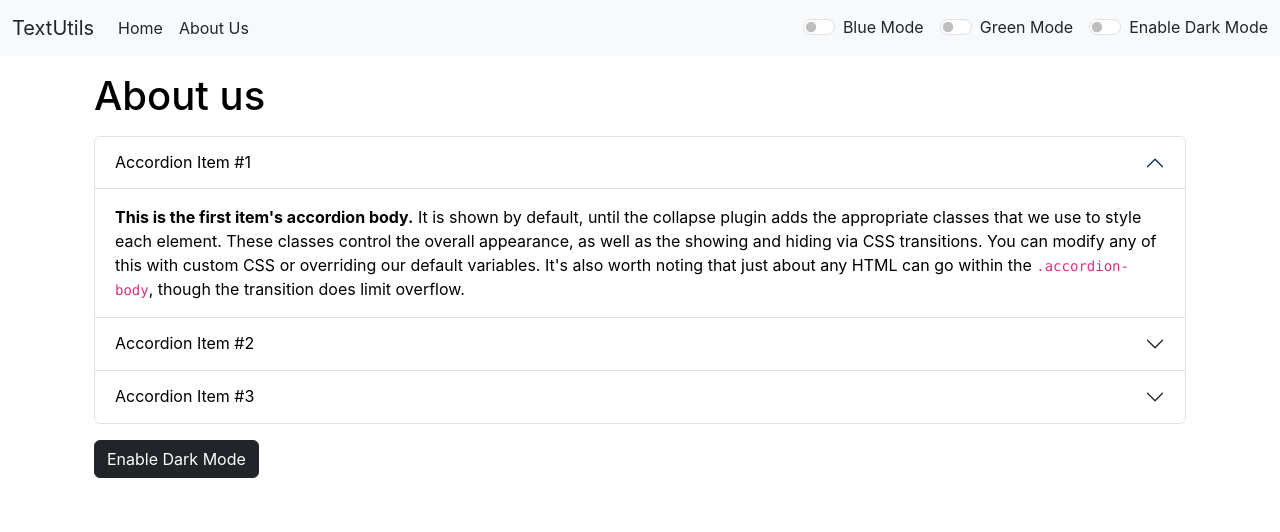
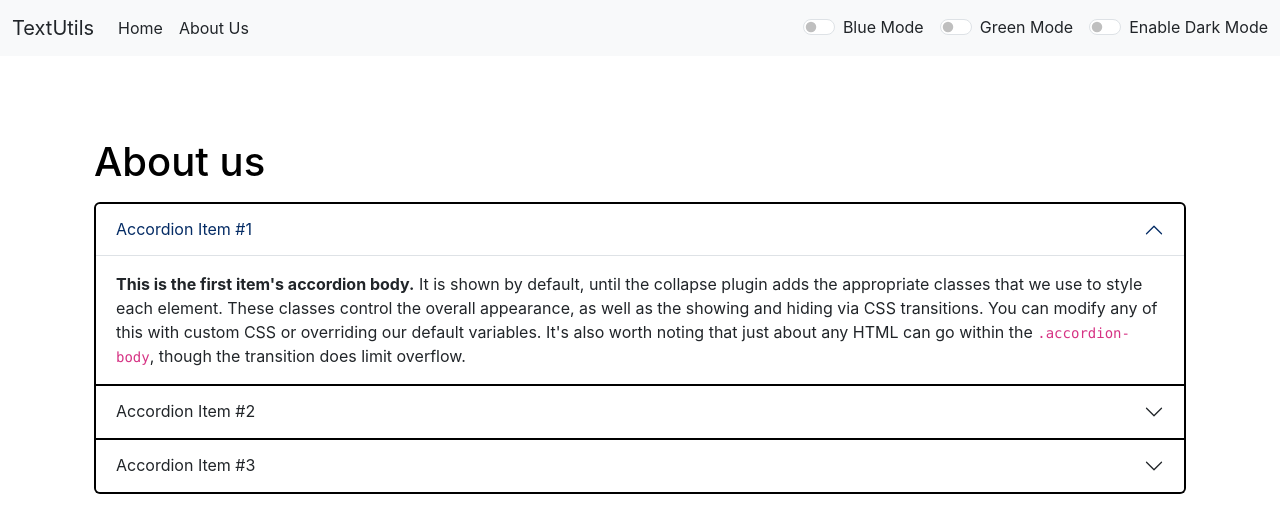
Before and after one commit to Himanish106/ProgrammingPractice, a React (Create React App) app in the folder React JS/firsttut01/: page /about in a window 1280 px wide. Shown: the top 532 px of the page. Built offline with nearby package versions, Linux system fonts and the light colour scheme.

Commit message:
React Day 6

```diff
--- a/React JS/firsttut01/package.json
+++ b/React JS/firsttut01/package.json
@@ -1 +1 @@
-{"name":"firsttut01","version":"0.1.0","private":true,"dependencies":{"@testing-library/jest-dom":"^5.17.0","@testing-library/react":"^13.4.0","@testing-library/user-event":"^13.5.0","google-translate-api":"^2.3.0","react":"^18.2.0","react-dom":"^18.2.0","react-router-dom":"^6.21.1","react-scripts":"^5.0.1","web-vitals":"^2.1.4"},"scripts":{"start":"react-scripts start","build":"react-scripts build","test":"react-scripts test","eject":"react-scripts eject"},"eslintConfig":{"extends":["react-app","react-app/jest"]},"browserslist":{"production":[">0.2%","not dead","not op_mini all"],"development":["last 1 chrome version","last 1 firefox version","last 1 safari version"]}}
+{"name":"firsttut01","version":"0.1.0","private":true,"homepage":"./", "dependencies":{"@testing-library/jest-dom":"^5.17.0","@testing-library/react":"^13.4.0","@testing-library/user-event":"^13.5.0","google-translate-api":"^2.3.0","react":"^18.2.0","react-dom":"^18.2.0","react-router-dom":"^6.21.1","react-scripts":"^5.0.1","web-vitals":"^2.1.4"},"scripts":{"start":"react-scripts start","build":"react-scripts build","test":"react-scripts test","eject":"react-scripts eject"},"eslintConfig":{"extends":["react-app","react-app/jest"]},"browserslist":{"production":[">0.2%","not dead","not op_mini all"],"development":["last 1 chrome version","last 1 firefox version","last 1 safari version"]}}
--- a/React JS/firsttut01/src/App.css
+++ b/React JS/firsttut01/src/App.css
@@ -19,3 +19,6 @@
 .bg-Success{
     background-color: #2e5736;
 }
+.accordion-item{
+    border: 2px solid black;
+}
--- a/React JS/firsttut01/src/App.js
+++ b/React JS/firsttut01/src/App.js
@@ -115,8 +115,8 @@ function App() {
       <Alert alert={alert} />
       <div className="container">
           <Routes>
-          <Route exact path="/" element={<TextForm heading="Enter your text to analyze below" />} />
-          <Route exact path="/about" element={<About />} />
+          <Route exact path="/" element={<TextForm heading="Enter your text to analyze below" mode={mode} />} />
+          <Route exact path="/about" element={<About mode={mode}/>} />
           </Routes>
       </div>
       </BrowserRouter>
--- a/React JS/firsttut01/src/Components/About.js
+++ b/React JS/firsttut01/src/Components/About.js
@@ -1,6 +1,5 @@
 import React, { useState } from "react";
-
-export default function About() {
+export default function About(props) {
   //   let myStyle = {
   //     color: "white",
   //     backgroundColor: "black",
@@ -27,11 +26,12 @@ export default function About() {
     }
   };
   return (
-    <div className="container" style={myStyle}>
-      <h1 className="my-3">About us</h1>
-      <div className="accordion" id="accordionExample" style={myStyle}>
+    <div className="container pb-4 pt-1"  style={{ backgroundColor: props.mode === 'dark' ? '#e3e2de' : props.mode ==='Success'? '#96ebad': props.mode === 'Blue'? '#acd9e3':'white' }}>
+      <h1 className="my-3" style={{color:"black"}}>About us</h1>
+      <div className="accordion" id="accordionExample"  style={{ backgroundColor: props.mode === 'dark' ? '#e3e2de' : props.mode ==='Success'? '#96ebad': props.mode === 'Blue'? '#8dc0f0':'white' }}>
         <div className="accordion-item">
           <h2 className="accordion-header">
+
             <button
               className="accordion-button"
               type="button"
@@ -39,7 +39,7 @@ export default function About() {
               data-bs-target="#collapseOne"
               aria-expanded="true"
               aria-controls="collapseOne"
-              style={myStyle}
+               style={{ backgroundColor: props.mode === 'dark' ? '#e3e2de' : props.mode ==='Success'? '#96ebad': props.mode === 'Blue'? '#8dc0f0':'white' }}
             >
               Accordion Item #1
             </button>
@@ -49,7 +49,7 @@ export default function About() {
             className="accordion-collapse collapse show"
             data-bs-parent="#accordionExample"
           >
-            <div className="accordion-body" style={myStyle}>
+            <div className="accordion-body"  style={{ backgroundColor: props.mode === 'dark' ? '#e3e2de' : props.mode ==='Success'? '#96ebad': props.mode === 'Blue'? '#8dc0f0':'white' }}>
               <strong>This is the first item's accordion body.</strong> It is
               shown by default, until the collapse plugin adds the appropriate
               classes that we use to style each element. These classes control
@@ -70,7 +70,7 @@ export default function About() {
               data-bs-target="#collapseTwo"
               aria-expanded="false"
               aria-controls="collapseTwo"
-              style={myStyle}
+               style={{ backgroundColor: props.mode === 'dark' ? '#e3e2de' : props.mode ==='Success'? '#96ebad': props.mode === 'Blue'? '#8dc0f0':'white' }}
             >
               Accordion Item #2
             </button>
@@ -80,7 +80,7 @@ export default function About() {
             className="accordion-collapse collapse"
             data-bs-parent="#accordionExample"
           >
-            <div className="accordion-body" style={myStyle}>
+            <div className="accordion-body"  style={{ backgroundColor: props.mode === 'dark' ? '#e3e2de' : props.mode ==='Success'? '#96ebad': props.mode === 'Blue'? '#8dc0f0':'white' }}>
               <strong>This is the second item's accordion body.</strong> It is
               hidden by default, until the collapse plugin adds the appropriate
               classes that we use to style each element. These classes control
@@ -101,7 +101,7 @@ export default function About() {
               data-bs-target="#collapseThree"
               aria-expanded="false"
               aria-controls="collapseThree"
-              style={myStyle}
+               style={{ backgroundColor: props.mode === 'dark' ? '#e3e2de' : props.mode ==='Success'? '#96ebad': props.mode === 'Blue'? '#8dc0f0':'white' }}
             >
               Accordion Item #3
             </button>
@@ -111,7 +111,7 @@ export default function About() {
             className="accordion-collapse collapse"
             data-bs-parent="#accordionExample"
           >
-            <div className="accordion-body" style={myStyle}>
+            <div className="accordion-body"  style={{ backgroundColor: props.mode === 'dark' ? '#e3e2de' : props.mode ==='Success'? '#96ebad': props.mode === 'Blue'? '#8dc0f0':'white' }}>
               <strong>This is the third item's accordion body.</strong> It is
               hidden by default, until the collapse plugin adds the appropriate
               classes that we use to style each element. These classes control
@@ -124,9 +124,9 @@ export default function About() {
           </div>
         </div>
       </div>
-      <button type="button" className="btn btn-dark my-3" onClick={toggleStyle}>
+      {/* <button type="button" className="btn btn-dark my-3" onClick={toggleStyle}>
         {buttonMode}
-      </button>
+      </button> */}
     </div>
   );
 }
--- a/React JS/firsttut01/src/Components/Alert.js
+++ b/React JS/firsttut01/src/Components/Alert.js
@@ -6,10 +6,12 @@ function Alert(props) {
         return lower.charAt(0).toUpperCase() + lower.slice(1);
     }
     return (
-        props.alert && <div className={`alert alert-${props.alert.type} alert-dismissible fade show`} role="alert">
+        <div style={{height:"62px"}}>
+        {props.alert && <div className={`alert alert-${props.alert.type} alert-dismissible fade show`} role="alert">
             {/* This syntax means, If we initially look to our app.js we will see that initially the state of setAlert usestate is null. So if we do not handle this case we will definitely face an error. Now this syntax means that if props.alert evaluates to be null then the and condition will not work. If it is not null then the and condition will work. */}
             <strong>{capitalize(props.alert.type)}:&nbsp;
             </strong>{props.alert.msg}
+        </div>}
         </div>
 
     )
--- a/React JS/firsttut01/src/Components/Navbar.js
+++ b/React JS/firsttut01/src/Components/Navbar.js
@@ -33,7 +33,7 @@ export default function Navbar(props) {
                 </Link>
               </li>
             </ul>
-            <div className="d-flex flex-row  gap-0 column-gap-3">
+            <div className="d-flex flex-md-row flex-column gap-0 column-gap-3">
               <div className="form-check form-switch">
                 <input className="form-check-input blue" type="checkbox" name="flexRadioDefault" id="flexRadioDefault1" checked={props.blue} onChange={() => props.isCheck('blue')} />
                 <label className="form-check-label" htmlFor="flexRadioDefault1">
--- a/React JS/firsttut01/src/Components/TextForm.js
+++ b/React JS/firsttut01/src/Components/TextForm.js
@@ -67,14 +67,14 @@ export default function TextForm(props) {
         </div>
         <button
           type="button"
-          className="btn btn-primary btn-dark mx-2"
+          className="btn btn-primary btn-dark mx-2 my-2"
           onClick={upperCaseClick}
         >
           Convert to UpperCase
         </button>
         <button
           type="button"
-          className="btn btn-primary btn-success mx-2"
+          className="btn btn-primary btn-success mx-2 my-2"
           onClick={lowerCaseClick}
         >
           Convert to LowerCase
@@ -91,7 +91,7 @@ export default function TextForm(props) {
       <div className="container mt-3">
         <h2>Your text Summary</h2>
         <p>
-          {calculateWordCount()} words and {text.length} characters
+          {calculateWordCount()} words and {text.replace(/\s/g, '').length} characters
         </p>
         <p>
           Minimum minutes to read this:{" "}
```
